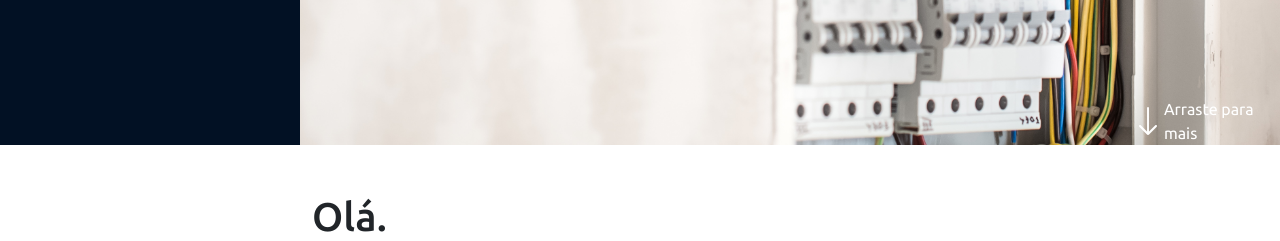
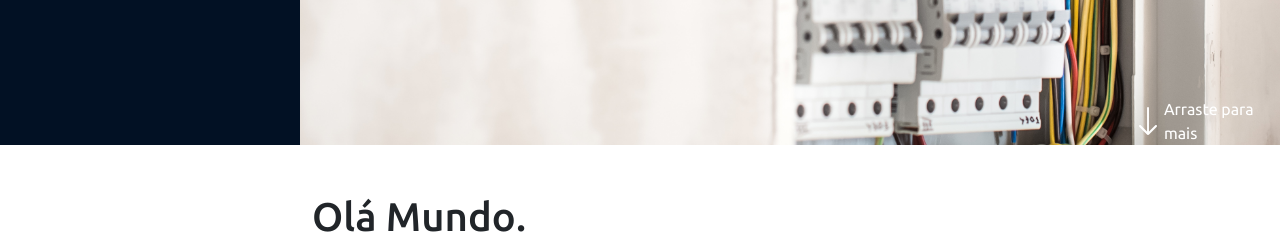
Before and after one commit to Doug-lima/Projeto-TD, a Flask app: page / in a window 1280 px wide. Shown: the part 655-896 px from the top of the page. Run offline with Flask 2, Linux system fonts and the light colour scheme; some libraries are stand-ins or nearby versions.

Commit message:
Hello Word

```diff
--- a/templates/index.html
+++ b/templates/index.html
@@ -72,7 +72,7 @@
         </section>
 
         <section class="container mt-5" id="sobre">
-            <h1>Olá.</h1>
+            <h1>Olá Mundo.</h1>
         </section>
     </main>
 
```
